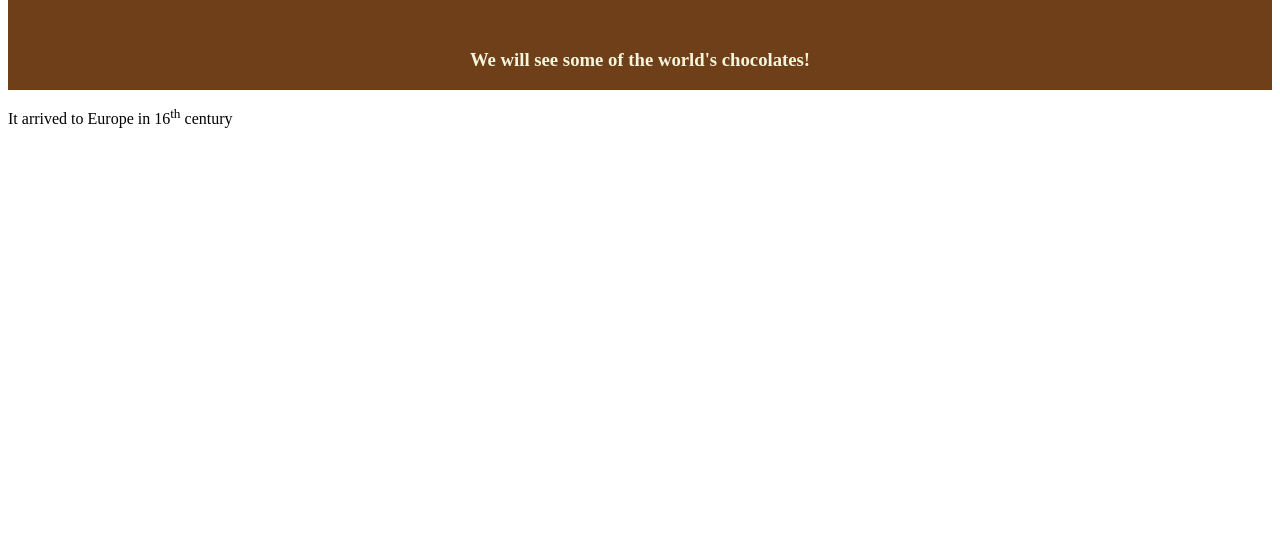
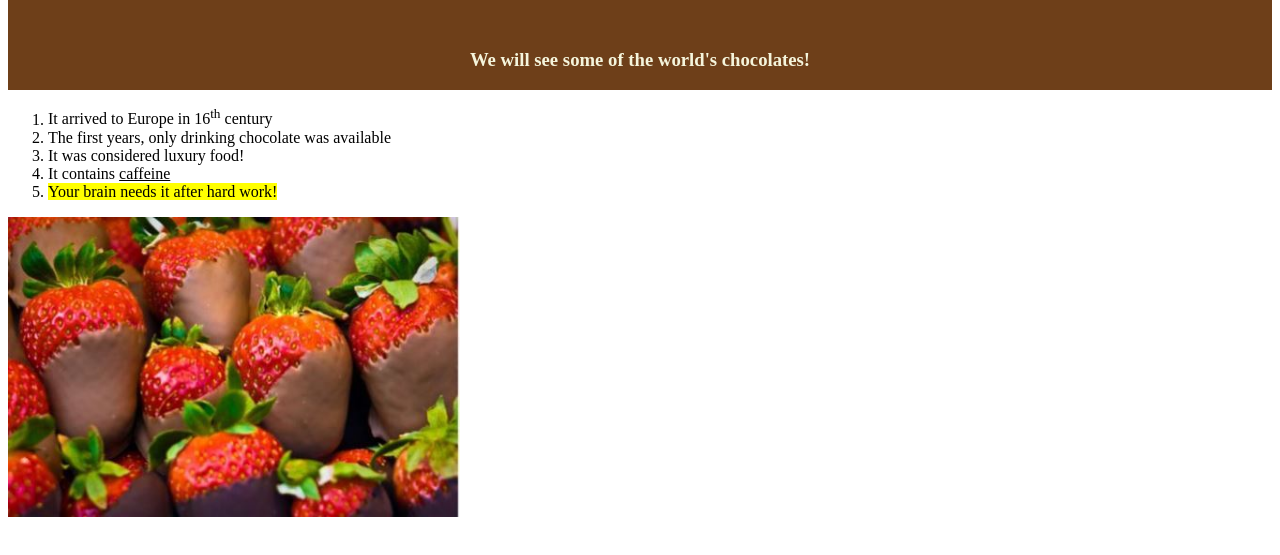
Before and after one commit to yavuzefe/yavuzefe, a plain HTML site: page index.html in a window 1280 px wide. Shown: the part 91-646 px from the top of the page. Drawn offline with Linux system fonts and the light colour scheme.

Commit message:
Introduction to WEB tools Assignment 1

```diff
--- a/index.html
+++ b/index.html
@@ -14,7 +14,17 @@
         <h1>A site about chocolate</h1>
         <h3>We will see some of the world's chocolates!</h3>
     </div>
-  <p>It arrived to Europe in 16<sup>th</sup> century</p>
+    <ol>
+        <li>It arrived to Europe in 16<sup>th</sup> century</li>
+        <li>The first years, only drinking chocolate was
+            available</li>
+        <li>It was considered luxury food!</li>
+        <li>It contains <ins>caffeine</ins></li>
+        <li><mark>Your brain needs it after hard work!</mark></li>
+    </ol>
+    <a href="https://en.wikipedia.org/wiki/Chocolate" target="_blank">
+<img alt="Strawberries with Chocolate" title="Tasty Form of Strawberry" src="images/chocolatethings.jpg" height="300px">
+</a>
 </body>
 
 </html>
```
Also changed, not shown: images/chocolatethings.jpg (added).
